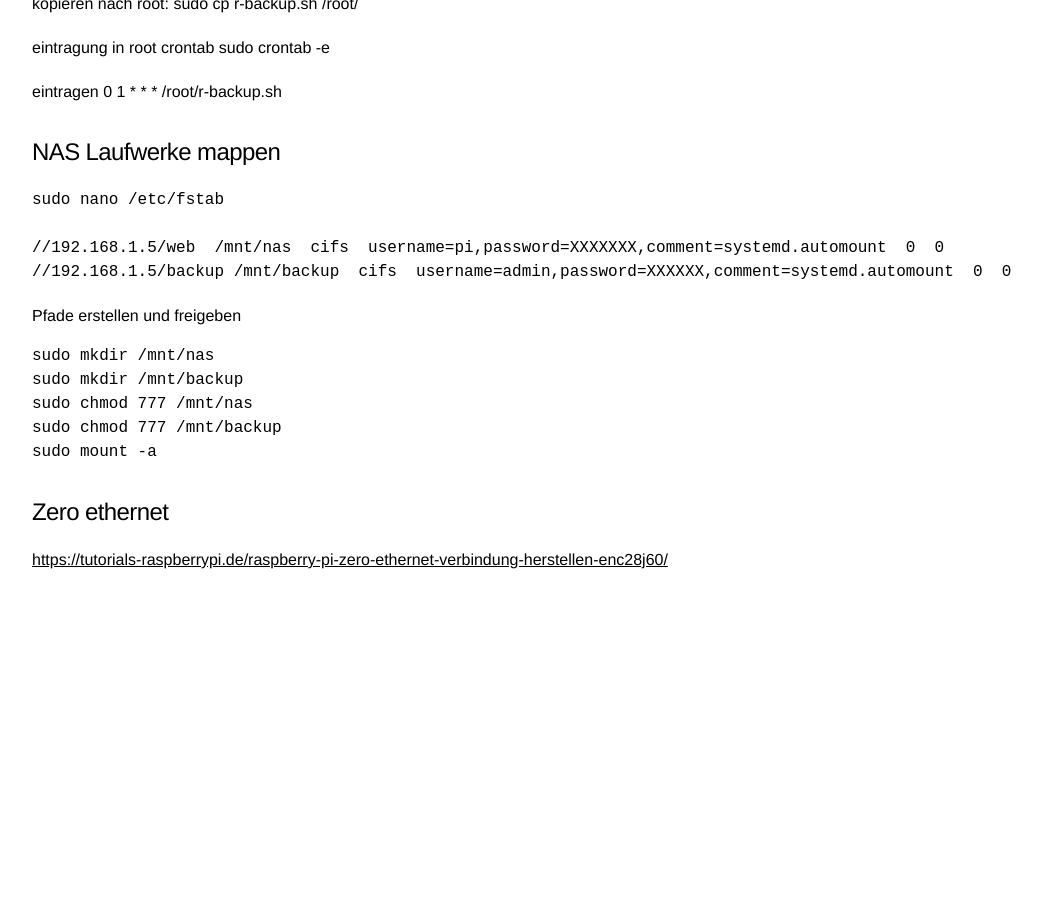
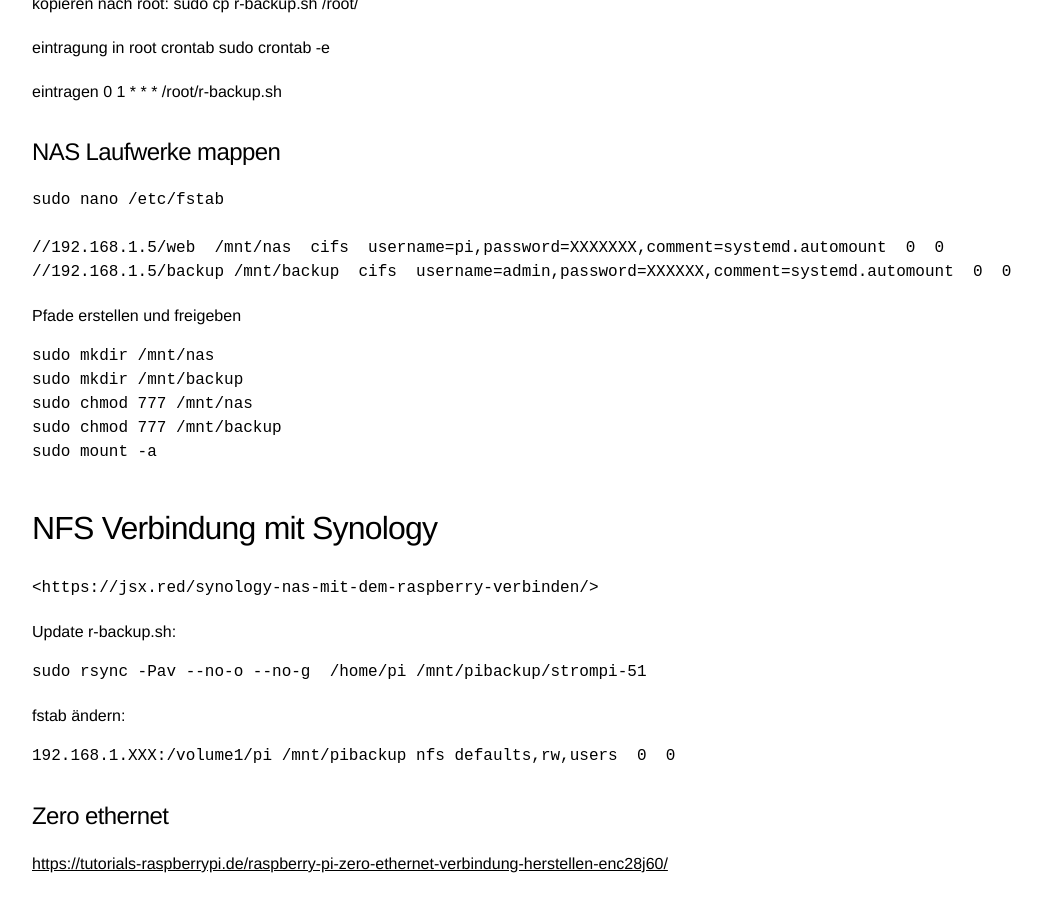
Before and after one commit to Wingertsau/ct.github.io, a Jekyll site: the page built from raspi.md, in a window 1280 px wide and 900 px high, scrolled down 3679 px. Shown: the whole window, without its empty margins (146-1188 px from the left). Built offline with Jekyll 4.4.1, drawn with Linux system fonts in a browser that asks for light colours; our own code applies the rules of GitHub Pages for plain Markdown files; before the commit the page ends 4275 px from its top, so only the background shows below that.

Commit message:
Update raspi.md

```diff
--- a/raspi.md
+++ b/raspi.md
@@ -203,6 +203,21 @@ Pfade erstellen und freigeben
     sudo chmod 777 /mnt/backup
     sudo mount -a
 
+# NFS Verbindung mit Synology
+
+
+	<https://jsx.red/synology-nas-mit-dem-raspberry-verbinden/>
+
+Update r-backup.sh:
+
+	sudo rsync -Pav --no-o --no-g  /home/pi /mnt/pibackup/strompi-51
+
+fstab ändern:
+
+	192.168.1.XXX:/volume1/pi /mnt/pibackup nfs defaults,rw,users  0  0
+
+
+
 
 
 ## Zero ethernet
```
